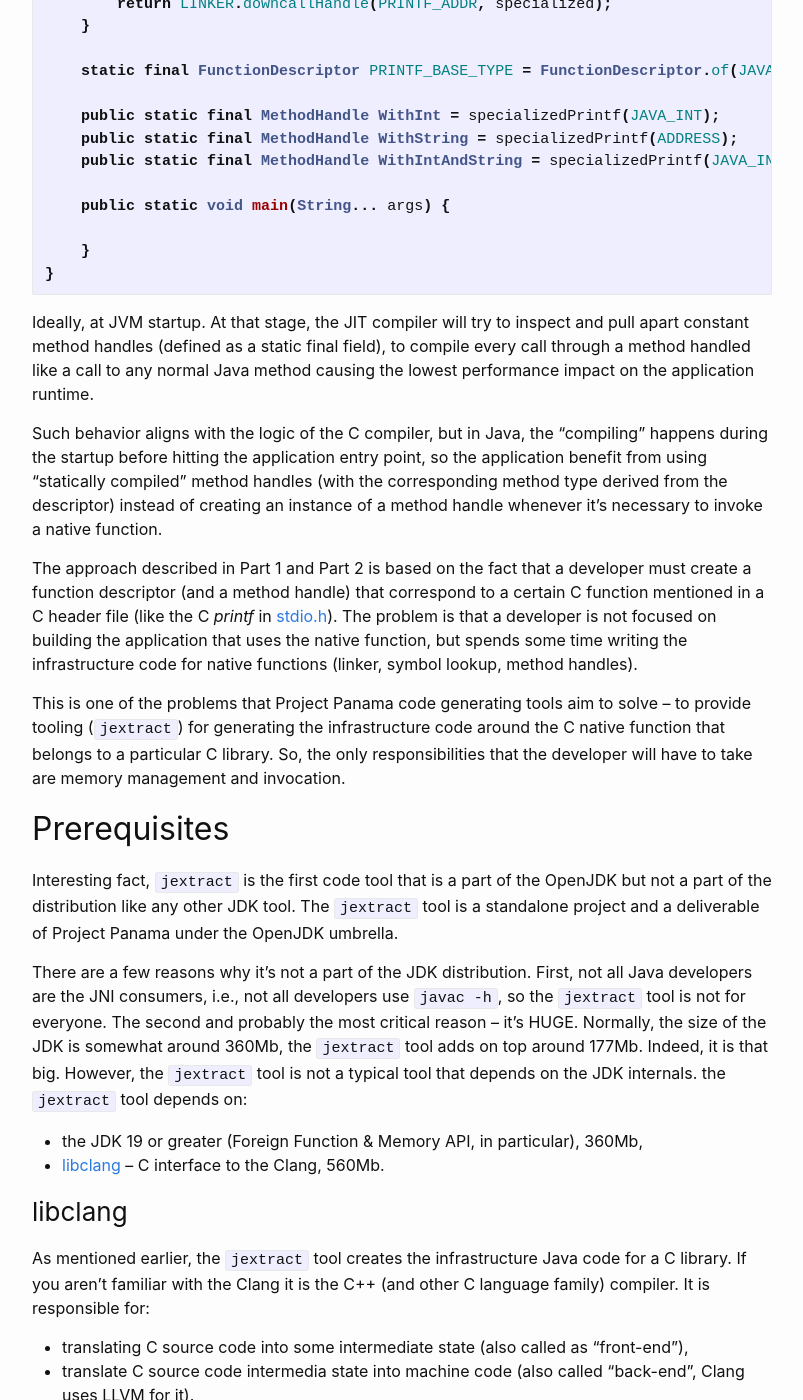
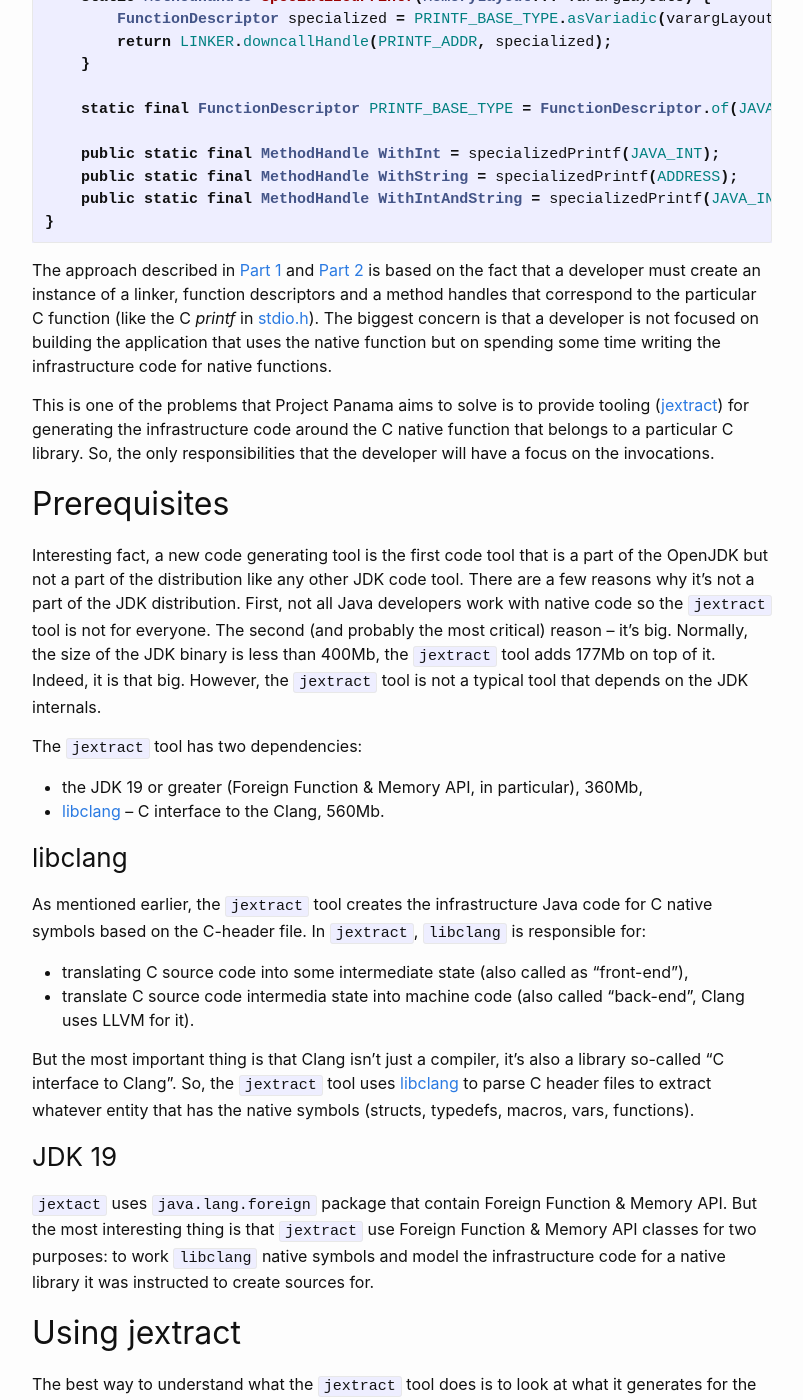
Before and after one commit to denismakogon/denismakogon.github.io, a Jekyll site: the page built from _posts/2022-06-30-Introduction-To-Project-Panama-Part-3.markdown, in a window 1280 px wide and 1400 px high, scrolled down 2296 px. Shown: the whole window, without its empty margins (238-1041 px from the left). Built offline with Jekyll 4.4.1, drawn with Linux system fonts in a browser that asks for light colours; some of the changed text lies outside the part shown.

Commit message:
new revision

````diff
--- a/_posts/2022-06-30-Introduction-To-Project-Panama-Part-3.markdown
+++ b/_posts/2022-06-30-Introduction-To-Project-Panama-Part-3.markdown
@@ -17,21 +17,19 @@ on [Unsplash](https://unsplash.com/s/photos/panama?utm_source=unsplash&utm_mediu
 
 ## Introduction
 
-Both [Part 1](https://denismakogon.github.io/openjdk/panama/2022/05/31/introduction-to-project-panama-part-1.html) and [Part 2](https://inside.java/2022/06/27/introduction-to-project-panama-part-2/) show that Project Panama offers a great framework (Foreign Function & Memory API) designed to build and invoke C native code.
-While Part 1 was mostly an introduction to components necessary to declare a native function in Java, the purpose of Part 2 was to dig deeper into the aspects
-of the representation of the variadic function in Java. This article will go even deeper into details of the implementation of the variadic function provided
-in Part 2 as well as aspects of the implementation offered by the Project Panama code generating tool -- [jextract](https://github.com/openjdk/jextract).
+Both [Part 1](https://denismakogon.github.io/openjdk/panama/2022/05/31/introduction-to-project-panama-part-1.html) and [Part 2](https://inside.java/2022/06/27/introduction-to-project-panama-part-2/) show that Project Panama offers the framework (Foreign Function & Memory API) designed to build and invoke C native code.
+Part 1 was mostly an introduction to components necessary to declare and invoke a native function using C ABI, while Part 2 goal was to dig deeper into the variadic function aspects of the representation in Java applications. This article will go even deeper into details of the implementation of the variadic function provided in Part 2 as well as aspects of the implementation offered by the Project Panama code generating tool -- [jextract](https://github.com/openjdk/jextract).
 
 ## Source code compiling
 
 ### C code
 
-In Java, the compiler (`javac`) turns [source code into bytecode](https://en.wikibooks.org/wiki/Java_Programming/Compilation#:~:text=In%20Java%2C%20programs%20are%20not%20compiled%20into%20executable%20files%3B%20they%20are%20compiled%20into%20bytecode) while the C programs are compiled into a machine code.
-It means that the C compiler must exactly tell the runtime (the operating system) what and how a program will execute.
+Java and C compilers act differently due to the nature of programming language. The `javac` compiler turns [source code into bytecode](https://en.wikibooks.org/wiki/Java_Programming/Compilation#:~:text=In%20Java%2C%20programs%20are%20not%20compiled%20into%20executable%20files%3B%20they%20are%20compiled%20into%20bytecode) executed by the JVM in runtime while the C compiler transforms code text into a machine code.
+It means that if the C compiler encounters a variadic function in code text it will have to create a new variant of that function, so the runtime will be able to execute a function with the respect to its parameters. Such a procedure is applied against all native variadic functions.
 
-For functions accepting variadic arguments like the C _printf_, the compiler will have to create a specific version of the C _printf_ function that will correspond to the invocation signature.
+For variadic functions like the C _printf_, the compiler will create a specific version of the C _printf_ function that will correspond to the invocation signature.
 For instance, the C _printf_ invocations down below will make the compiler create two different versions of the same function:
-```java
+```cpp
 #include <stdio.h>
 
 int main() {
@@ -40,27 +38,31 @@ int main() {
 }
 
 ```
-as follows:
-```java
+for each invocation, the compiler will create a special variant of C _printf_:
+```cpp
 int(const char*, const char*);
 int(const char*, const char*, const int);
 ```
 
-Compared to Java methods that accept the varargs, it's obvious that it does not relate to the C variadic function because varargs always have a type (`Object... varargs`) definition.
-Java varargs do not directly map to the C variadic arguments because the ability to invoke a _variable typed arity_ (vararg) method is a Java language feature described in [Java Language Specification](https://docs.oracle.com/javase/specs/jls/se18/html/jls-15.html#jls-15.12.2.4).
-It means that the Java compiler will create a generic representation of a Java method that accepts the varargs in bytecode while the JVM will handle the invocation of such method using runtime-based arguments  (types, order, and quantity).
+In Java, the situation is completely different.
+The [vararg](https://docs.oracle.com/javase/specs/jls/se18/html/jls-15.html#jls-15.12.2.4) is a runtime feature and every argument has a type (broader or narrower), while variadic arguments in C is a strictly compile-time feature.
 
 ### C code in Java
 
-The takeaway is that the Java runtime can handle dynamic varargs at the runtime. However, it's not the thing for C because the variadic argument types, order, and quantity definition happen at compile time.
-However, if we would compare Java varargs to the C variadic arguments written using the Foreign Function & Memory API it would be clear that a developer has to do exactly what the C compiler does against programs written in C.
-In this context, think about **Linker** as the C compiler and the **FunctionDescriptor** as a hint to the compiler explaining how a native function would be invoked.
-It appears to be that the Foreign Function & Memory API's mission is to let developers write C programs in Java and compile these programs in Java runtime.
+The same infrastructure code for C _printf_ written in Java using Foreign Function & Memory API will explicitly show that a developer will have to do exactly what the C compiler does.
 
-The reason why Part 2 was focused on a function descriptor declaration as to the most important component of the native function invocation.
-But now we know that the **FunctionDescriptor** is the equivalent of the C source code that still has to be compiled in Java runtime.
-The sooner this happens, the less impact the compiling will cause on the application runtime.
-So, a function descriptor must be "compiled" into the method handle as early as possible:
+For each combination of variadic arguments, it's necessary to create a specialized variant of the **MethodHandle**. In situations like this, the **Linker** acts like the C compiler and the **FunctionDescriptor** as the **MethodType** holder:
+```java
+static final Linker linker = Linker.nativeLinker();
+static final FunctionDescriptor puts$fd = FunctionDescriptor.of(JAVA_INT, ADDRESS);
+
+// int(Addressable)
+linker.downcallType(puts$fd);
+```
+
+as well as a hint to the Java compiler that explains how a native function would be invoked.
+It appears to be that the Project Panama (Foreign Function & Memory API, in particular) mission is to let developers write C programs in Java by maintaining the same experience level,
+but with a need to implement invocation infrastructure that is similar to what the C compiler does against C code:
 ```java
 class PrintfImpls {
     static final Linker LINKER = Linker.nativeLinker();
@@ -76,146 +78,85 @@ class PrintfImpls {
     public static final MethodHandle WithInt = specializedPrintf(JAVA_INT);
     public static final MethodHandle WithString = specializedPrintf(ADDRESS);
     public static final MethodHandle WithIntAndString = specializedPrintf(JAVA_INT, ADDRESS);
-
-    public static void main(String... args) {
-
-    }
 }
 ```
 
-Ideally, at JVM startup. At that stage, the JIT compiler will try to inspect and pull apart constant method handles (defined as a static final field),
-to compile every call through a method handled like a call to any normal Java method causing the lowest performance impact on the application runtime.
+The approach described in [Part 1](https://denismakogon.github.io/openjdk/panama/2022/05/31/introduction-to-project-panama-part-1.html) and [Part 2](https://inside.java/2022/06/27/introduction-to-project-panama-part-2/) is based on the fact that a developer must create an instance of a linker, function descriptors and a method handles
+that correspond to the particular C function (like the C _printf_ in [stdio.h](https://cplusplus.com/reference/cstdio/)).
+The biggest concern is that a developer is not focused on building the application that uses the native function but on spending some time writing the infrastructure code for native functions.
 
-Such behavior aligns with the logic of the C compiler, but in Java, the "compiling" happens during the startup before hitting the application entry point,
-so the application benefit from using "statically compiled" method handles (with the corresponding method type derived from the descriptor) instead of creating an instance of a method handle whenever it's necessary to invoke a native function.
-
-The approach described in Part 1 and Part 2 is based on the fact that a developer must create a function descriptor (and a method handle)
-that correspond to a certain C function mentioned in a C header file (like the C _printf_ in [stdio.h](https://cplusplus.com/reference/cstdio/)).
-The problem is that a developer is not focused on building the application that uses the native function, but spends some time writing the infrastructure code for native functions (linker, symbol lookup, method handles).
-
-This is one of the problems that Project Panama code generating tools aim to solve -- to provide tooling (`jextract`) for generating the infrastructure code around the C native function that belongs to a particular C library.
-So, the only responsibilities that the developer will have to take are memory management and invocation.
+This is one of the problems that Project Panama aims to solve is to provide tooling ([jextract](https://github.com/openjdk/jextract)) for generating the infrastructure code around the C native function that belongs to a particular C library.
+So, the only responsibilities that the developer will have a focus on the invocations.
 
 ## Prerequisites
 
-Interesting fact, `jextract` is the first code tool that is a part of the OpenJDK but not a part of the distribution like any other JDK tool.
-The `jextract` tool is a standalone project and a deliverable of Project Panama under the OpenJDK umbrella.
+Interesting fact, a new code generating tool is the first code tool that is a part of the OpenJDK but not a part of the distribution like any other JDK code tool.
+There are a few reasons why it's not a part of the JDK distribution. First, not all Java developers work with native code so the `jextract` tool is not for everyone.
+The second (and probably the most critical) reason -- it's big. Normally, the size of the JDK binary is less than 400Mb, the `jextract` tool adds 177Mb on top of it.
+Indeed, it is that big. However, the `jextract` tool is not a typical tool that depends on the JDK internals.
 
-There are a few reasons why it's not a part of the JDK distribution. First, not all Java developers are the JNI consumers, i.e., not all developers use `javac -h`, so the `jextract` tool is not for everyone.
-The second and probably the most critical reason -- it's HUGE. Normally, the size of the JDK is somewhat around 360Mb, the `jextract` tool adds on top around 177Mb.
-Indeed, it is that big. However, the `jextract` tool is not a typical tool that depends on the JDK internals.
-the `jextract` tool  depends on:
+The `jextract` tool has two dependencies:
 * the JDK 19 or greater (Foreign Function & Memory API, in particular), 360Mb,
 * [libclang](https://github.com/llvm/llvm-project) -- C interface to the Clang, 560Mb.
 
 ### libclang
 
-As mentioned earlier, the `jextract` tool creates the infrastructure Java code for a C library.
-If you aren't familiar with the Clang it is the C++ (and other C language family) compiler. It is responsible for:
+As mentioned earlier, the `jextract` tool creates the infrastructure Java code for C native symbols based on the C-header file.
+In `jextract`, `libclang` is responsible for:
 - translating C source code into some intermediate state (also called as "front-end"),
 - translate C source code intermedia state into machine code (also called "back-end", Clang uses LLVM for it).
 
 But the most important thing is that Clang isn't just a compiler, it's also a library so-called "C interface to Clang".
-So, the `jextract` tool doesn't use its type of parser for reading C header files, it uses [libclang](https://github.com/llvm/llvm-project) instead.
+So, the `jextract` tool uses [libclang](https://github.com/llvm/llvm-project) to parse C header files to extract whatever entity that has the native symbols (structs, typedefs, macros, vars, functions).
 
 ### JDK 19
 
-Interesting that the `jextract` tool  uses Foreign Function & Memory API not only to access data structures created by the `libclang` for the particular C header file,
-but also to create a descriptor, a method handle for each C native function mentioned in a header file as well as a runtime helper class containing common utility functionality.
+`jextact` uses `java.lang.foreign` package that contain Foreign Function & Memory API.
+But the most interesting thing is that `jextract` use Foreign Function & Memory API classes for two purposes: to work `libclang` native symbols and
+model the infrastructure code for a native library it was instructed to create sources for.
 
 ## Using jextract
 
-The best way to understand what the `jextract` tool does it's better to look at what it generates for the C stdio library.
+The best way to understand what the `jextract` tool does is to look at what it generates for the C stdio library.
 
 ### Building from source
 
 As mentioned before, `jextract` is the first standalone JDK code tool that is not a part of the OpenJDK distribution.
-It means that to start working with the `jextract` tool it's necessary to obtain its binary.
+It means that to start working with the `jextract` tool it's necessary to obtain its binary available at [https://jdk.java.net/jextract](https://jdk.java.net/jextract).
+The installation process is similar to the JDK installation because the `jextract` distribution package isn't just a single binary, but `jlink`-ed Java custom runtime.
 
-As of now, there are no binary releases available at the `jextract` GitHub repo. So, it's necessary to build one from sources.
-So, to build `jextract` from source code, it's necessary to install the JDK 19 EA build and set it as the default version:
-```shell
-sdk install java 19.ea.28-open
-```
-
-Obtain Clang build (version 9 or greater):
-```shell
-mkdir ${HOME}/clang/llvm
-wget -O clang+llvm-13.0.0-x86_64-apple-darwin.tar.xz https://github.com/llvm/llvm-project/releases/download/llvmorg-13.0.0/clang+llvm-13.0.0-x86_64-apple-darwin.tar.xz
-tar --strip-components=1 -xvf clang+llvm-13.0.0-x86_64-apple-darwin.tar.xz -C ${HOME}/clang/llvm
-```
-
-Clone `jextract` source code and run the build it:
-```shell
-git clone https://github.com/openjdk/jextract.git && cd jextract
-
-sh ./gradlew -Pjdk19_home=${HOME}/.sdkman/candidates/java/19.ea.28-open -Pllvm_home=${HOME}/clang/llvm clean verify
-```
-
-Note: Clang distribution archives are both platform and CPU architecture-specific, [here](https://github.com/llvm/llvm-project/releases/tag/llvmorg-13.0.0) you may find AMD64 and AARCH64 builds of Linux and Windows.
-
-As the result, `gradlew` will create a Java custom runtime:
-```shell
-build/jextract
-├── bin
-├── conf
-├── include
-├── legal
-├── lib
-└── release
-```
-which is almost the same as the one provided through `-Djdk19_home` except few things, it was built with a new Java module containing the `jextract` functionality and a shell script:
-```shell
-$ file build/jmods/org.openjdk.jextract.jmod
-
-build/jmods/org.openjdk.jextract.jmod: Java jmod module version 1.0
-```
-```shell
-$ file build/jextract/bin/jextract  && cat build/jextract/bin/jextract
-
-build/jextract/bin/jextract: POSIX shell script text executable, ASCII text
-
-#!/bin/sh
-JLINK_VM_OPTIONS=
-DIR=`dirname $0`
-$DIR/java $JLINK_VM_OPTIONS -m org.openjdk.jextract/org.openjdk.jextract.JextractTool "$@"
-```
-
-The last step to make the `jextract` tool consumable outside the build folder it's necessary to extend the system `$PATH` definition with `build/jextract/bin` folder:
-```shell
-export PATH=$PATH:$PWD/build/jextract/bin
-```
-Make sure the `jextract` tool is reachable:
+So, download, unpack, and add to `$PATH`. Make sure the `jextract` tool is reachable:
 ```shell
 jextract --version
 
-jextract 19-ea
-JDK version 19-ea+28-2110
-clang version 13.0.1
+jextract 19
+JDK version 19-ea+23-1706
+clang version 13.0.0
 ```
 
 ### Exploring `jextract`
 
-Once the `jextract` tool is ready and functional, it's time to explore its capabilities.
-The main purpose of `jextract` is to mechanically generate Java bindings from C native library headers.
+Once the `jextract` tool is ready and functional, it's time to explore its capabilities. The purpose of `jextract` is to mechanically generate Java bindings from C native library headers.
 
-To generate Java source it's necessary to instruct the `jextract` tool as follows:
+To generate a Java source classes it's necessary to instruct the `jextract` tool as follows:
 ```shell
 jextract --source -t com.clang.stdlib.stdio -I /usr/include --output src/main/java /usr/include/stdio.h
 ```
 
-Note: On macOS, C stdlib include folder (a path under `-I` option) located here:
+Note: On macOS, C stdlib includes a folder (a path under the `-I` parameter) located here:
 ```shell
 /Applications/Xcode.app/Contents/Developer/Platforms/MacOSX.platform/Developer/SDKs/MacOSX.sdk/usr/include
 ```
 
-This command tells to `jextract` to generate Java source classes for `/usr/include/stdio.h` which base include folder is `/usr/include`, resulting classes must be placed at `src/main/java` within `com.clang.stdlib.stdio` package.
-Note that options like `-I` (include folder) is the same options presented in the `clang` compiler. However, option `-l` (not mentioned in the command above) is a combination of two `gcc` flags: `-L <dir>` and `-l <library-name>`.
-Because the `jextract` `-l` option provides a certain level of flexibility, a value for this option could be either a library name or its absolute path.
+The command above instruct `jextract` to generate Java source classes for `/usr/include/stdio.h` which base include folder is `/usr/include`,
+resulting classes must be placed at `src/main/java` within `com.clang.stdlib.stdio` package.
+Note that options like `-I` (include folder) is the same options presented in the `clang` compiler.
+However, option `-l` (not mentioned in the command above) is a combination of two `gcc` flags: `-L <dir>` and `-l <library-name>`,
+a value for this parameter could either be a library name or its absolute path.
 
 ### Exploring package content
 
-As the result, the `jextract` tool will create a new Java package containing Java classes covering C stdio library API mentioned in `stdio.h` header file:
+As the result, the `jextract` tool will create a new Java package containing Java classes covering the C stdio library API mentioned in `stdio.h` header file:
 ```shell
 src/main/java/com/clang/stdlib/stdio
 ├── Constants$root.java
@@ -258,11 +199,11 @@ src/main/java/com/clang/stdlib/stdio
 ### Advanced usage
 
 As you see, the `jextract` tool generates a lot of Java sources for the C `stdio.h` header file. Not all of those header files may be required to execute the particular C function.
-So, `jextract` has the option to check what kind of content would be created:
+To check what exactly `jextract` will generate for a header file it has the following parameter:
 ```shell
 --dump-includes <file>         dump included symbols into specified file
 ```
-This option will instruct the `jextract` tool to create a file containing all native symbols it could potentially generate.
+This parameter will instruct the `jextract` tool to create a file containing all native symbols it could potentially extract from a header file.
 A newly created file will contain a combination of the following option values:
 ```shell
 --header-class-name <name>
@@ -275,38 +216,32 @@ A newly created file will contain a combination of the following option values:
 --include-var <name>
 ```
 
-For instance:
+Using the combination of these parameters it's possible to limit the amount of code `jextract` could generate.
+For instance, the following command will create the infrastructure code only for C _puts_ native function:
 ```shell
---include-macro MAC_OS_VERSION_12_0
-...
---include-typedef FILE
-...
---include-var __stdoutp
-...
---include-function printf
+jextract --source -t com.clang.stdlib.stdio -I /usr/include --output src/main/java --include-function puts /usr/include/stdio.h
 ```
 
 Filtering helps to avoid unnecessary Java source files as well as redundant functions, macros, structs, vars, and typedefs.
 If `--dump-includes` is specified, `jextract` will only create this file, but will not generate sources.
 
-To use this file simply addi it to a list of parameters:
+So, the dump file is just a placeholder for `jextract` parameters, it can be supplied using a simple shell trick - `@<file>`:
 ```shell
 jextract --source -t com.clang.stdlib.stdio -I /usr/include --output src/main/java  @dump.txt /usr/include/stdio.h
 ```
 
-Note: It's essential to know what you are doing, there may be a dependency between components of a header file, like `stdio.h` `FILE` and `_sFILE` (where's `FILE` is an alias to the `sFILE` typedef).
+Note: It's essential to know what you are doing, there may be a dependency between components of a header file, like `stdio.h` `FILE` and `_sFILE` types where the `FILE` native symbol is an alias to the `sFILE` typedef.
 Excluding one may lead to problems with others.
 
 
 ## Straight to the point
 
-The good news that the C _printf_ has no internal dependencies inside `stdio.h`, so in order to create the infrastructure code for it,
-the `jextract` tool must be instructed as follows:
+To create the infrastructure code for C _printf_, the `jextract` tool must be instructed as follows:
 ```shell
 jextract --source -t com.clang.stdlib.stdio -I /usr/include --output src/main/java --include-function printf /usr/include/stdio.h
 ```
 
-As the result, the `jextract` tool will create a smaller version of a package mentioned above containing exactly what it was told to export - the C _printf_ function only.
+As the result, the `jextract` tool will create a more compact variant of a package containing the C _printf_ function only alongside some internal helpers.
 ```tree
 src/main/java/com/clang/stdlib/stdio
 ├── Constants$root.java
@@ -370,9 +305,6 @@ public class Printf {
 }
 ```
 
-You see, with the `jextract` tool, it all comes down to a question of how to invoke native functions, but not how to implement infrastructure around them.
-At the same time, `jextract` provides enough capabilities to turn C headers into Java source code.
-
 Filtering capability helps to be specific regarding what exactly has to be extracted from a header file.
 However, the `jextract` tool doesn't track native symbol dependencies, for instance, a function
 `int    vfscanf(FILE * __restrict __stream, const char * __restrict __format, va_list)` depends on `FILE` C struct.
@@ -381,9 +313,7 @@ So, it's highly important to be explicit on what exactly you'd like to have as a
 In other words, attempting to identify a dependency graph seems to be serving `jextract` users that don't want to extract the full thing,
 but don't want to be specific enough to define their filtering. That's why filtering should be considered an advanced feature.
 
-### To be continued
-
-In the next post, we'll explore a package structure as well as Java classes content provided by `jextract`.
+You see, with the `jextract` tool it all comes down to a question of how to invoke native functions, but not how to implement infrastructure around them.
 
 
 ## Code listing
````
Also changed, not shown: other parts of _posts/2022-06-30-Introduction-To-Project-Panama-Part-3.markdown (+2 -2 lines).
